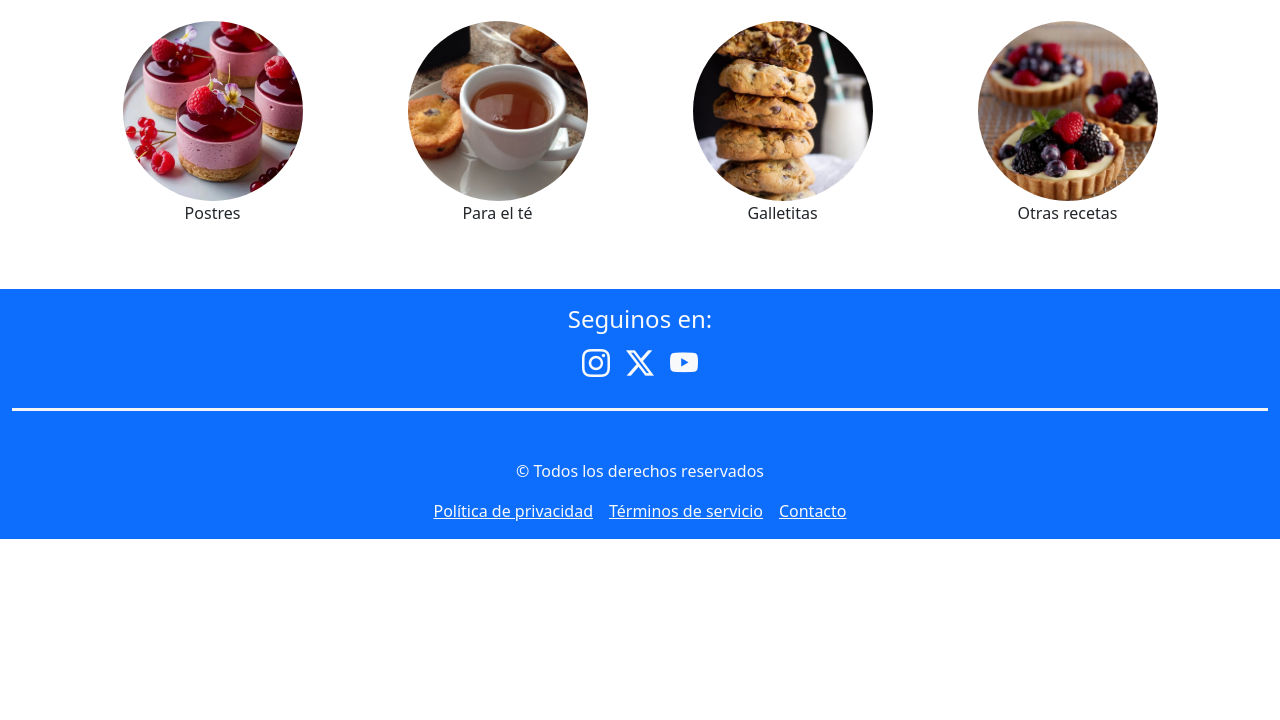
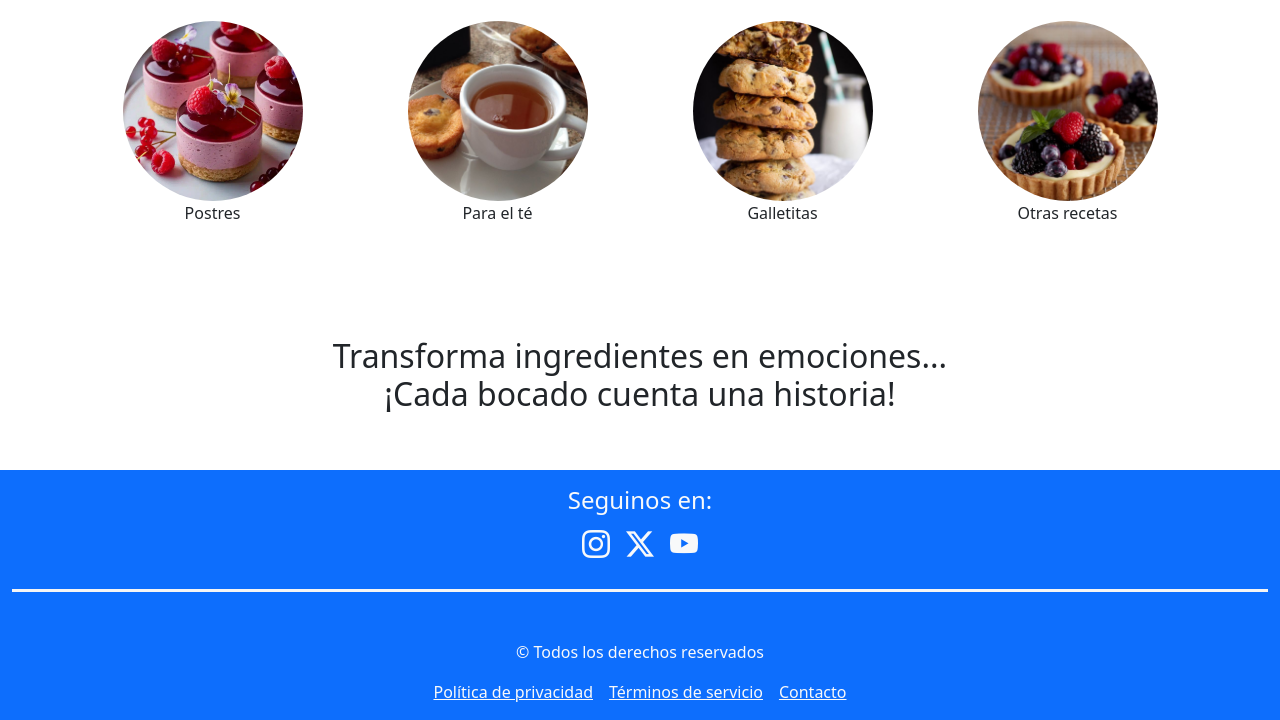
Before and after one commit to marcos-gonzalez07/practicaGrupalGit2, a plain HTML site: page index.html in a window 1280 px wide. Shown: the part 889-1609 px from the top of the page. Before the commit the page ends 1428 px from the top, so only its background shows below. Drawn offline with nearby package versions, Linux system fonts and the light colour scheme.

Commit message:
agregue el titulo transforma

```diff
--- a/index.html
+++ b/index.html
@@ -121,6 +121,13 @@
           </div>
         </div>
       </section>
+      <!--titulo transforma-->
+      <article class="text-center py-5 frase">
+        <h2>
+          Transforma ingredientes en emociones...<br />¡Cada bocado cuenta una
+          historia!
+        </h2>
+      </article>
     </main>
     <!--footer-->
     <footer class="bg-primary py-3">
```
